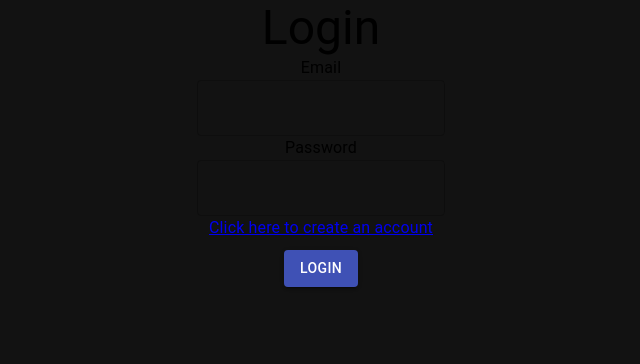
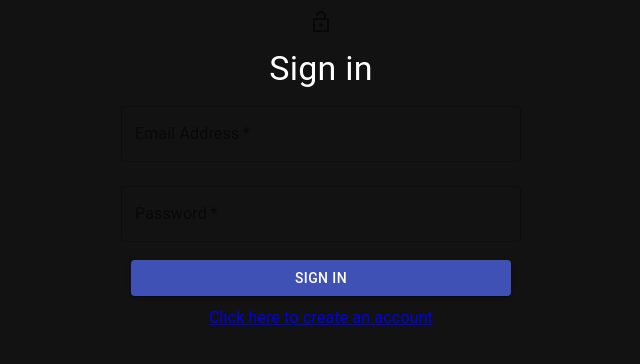
Before and after one commit to Dec2020PandA/Tyler_Nguyen_SoloProject, a React (Create React App) app in the folder client/: page / in a window 1280 px wide. Shown: the top 364 px of the page, without its empty margins (319-959 px from the left). Built offline with nearby package versions, Linux system fonts and the light colour scheme.

Commit message:
routing changes

```diff
--- a/client/src/App.js
+++ b/client/src/App.js
@@ -11,8 +11,8 @@ function App() {
     <div className="App">
       <Router>
         <Main default />
-        <Dashboard path="/dashboard" />
-        <DrinkSearch path="/search" />
+        <Dashboard path="/user/:id/dashboard" />
+        <DrinkSearch path="/user/:id/search" />
         <DrinkPage path="/:id/details" />
       </Router>
     </div>
--- a/client/src/components/DrinkDetail.js
+++ b/client/src/components/DrinkDetail.js
@@ -6,13 +6,11 @@ import Grid from "@material-ui/core/Grid";
 import { navigate } from "@reach/router";
 import Typography from "@material-ui/core/Typography";
 
-import IngredientDialog from "./IngredientDialog";
-
 import { useStyles } from "../css/GlobalStyles";
 
 function DrinkDetail(props) {
   const classes = useStyles();
-  const { drink } = props;
+  const { drink, isDisabled } = props;
   const [isOpen, setIsOpen] = useState(false);
   const [drinkObject] = useState(drink);
 
@@ -21,7 +19,7 @@ function DrinkDetail(props) {
     axios
       .post("http://localhost:8000/api/drink/create", { drinkObject })
       .then((res) => {
-        navigate("/dashboard");
+        navigate(`/user/${props.id}/dashboard`);
       })
       .catch((err) => {
         console.log(err);
@@ -37,6 +35,7 @@ function DrinkDetail(props) {
   };
 
   return (
+    <React.Fragment>
       <div>
         <div onClick={handleOpen}>
           <Grid container direction="column" style={{ width: 200, margin: 25 }}>
@@ -53,8 +52,18 @@ function DrinkDetail(props) {
               onSubmit={createDrink}
               style={{ outline: "none", height: 600, width: 600 }}
             >
-            <Grid style={{ margin: 10 }}>
-              <Grid container direction="row">
+              <Grid
+                style={{
+                  height: 600,
+                  width: 600,
+                  padding: 15,
+                  display: "flex",
+                }}
+                direction="column"
+                container
+              >
+                {/* img/description */}
+                <Grid container item direction="row" style={{ width: 580 }}>
                   <img
                     src={drink.strDrinkThumb + "/preview"}
                     alt={"blue"}
@@ -67,22 +76,38 @@ function DrinkDetail(props) {
                     <Typography style={{ fontSize: 15 }}>
                       Type: {drink.strCategory}
                     </Typography>
-                  <Grid style={{ marginTop: 15, width: 320, height: 180 }}>
+                    <Grid
+                      container
+                      style={{ marginTop: 15, width: 320, height: 180 }}
+                      direction="row"
+                    >
+                      <Grid item direction="column">
                         {Object.keys(drink)
                           .filter((ing) => ing.includes("strIngredient"))
                           .map((x) => (
                             <Typography>{drink[x]}</Typography>
                           ))}
                       </Grid>
+                      <Grid item direction="column" style={{ paddingLeft: 5 }}>
+                        {Object.keys(drink)
+                          .filter((ing) => ing.includes("strMeasure"))
+                          .map((x) => (
+                            <Typography>{drink[x]}</Typography>
+                          ))}
                       </Grid>
                     </Grid>
-              <Grid style={{ marginTop: 10 }}>
+                  </Grid>
+                </Grid>
+                {/* instructions */}
+                <Grid item style={{ marginTop: 20, width: 580, height: 230 }}>
                   <Typography>{drink.strInstructions}</Typography>
                 </Grid>
-              <Grid>
+                {/* submit button */}
+                <Grid container item style={{ width: 580 }} justify="flex-end">
                   <SubmitButton
                     buttonTitle="Add to favorite"
                     buttonColor="primary"
+                    isDisabled={isDisabled}
                   />
                 </Grid>
               </Grid>
@@ -90,6 +115,7 @@ function DrinkDetail(props) {
           </Modal>
         </div>
       </div>
+    </React.Fragment>
   );
 }
 
--- a/client/src/components/Header.js
+++ b/client/src/components/Header.js
@@ -11,6 +11,7 @@ import Snackbar from "@material-ui/core/Snackbar";
 import { navigate } from "@reach/router";
 import Alert from "@material-ui/lab/Alert";
 import Divider from "@material-ui/core/Divider";
+import Grid from "@material-ui/core/Grid";
 import { useStyles } from "../css/GlobalStyles";
 
 function Header(props) {
@@ -38,31 +39,45 @@ function Header(props) {
   return (
     <div>
       <Toolbar className={classes.toolbar}>
+        <Grid
+          container
+          direction="row"
+          alignItems="center"
+          style={{ width: "100%" }}
+        >
+          <Grid item>
             <Button
               onClick={() => {
-            navigate("/dashboard");
+                navigate(`/user/${props.id}/dashboard`);
               }}
             >
               <Typography className={classes.text}>Drinks on Demand</Typography>
             </Button>
-
+          </Grid>
+          <Grid item>
+            {" "}
             <IconButton
               onClick={() => {
-            navigate("/search");
+                navigate(`/user/${props.id}/search`, {
+                  state: { id: props.id },
+                });
               }}
             >
               <SearchIcon className={classes.text} />
             </IconButton>
+          </Grid>
+          <Grid item>
             <Button
               onClick={() => {
                 handleLogout();
               }}
-          variant="outlined"
               size="small"
               className={classes.logout}
             >
               <Typography className={classes.text}>Log out</Typography>
             </Button>
+          </Grid>
+        </Grid>
       </Toolbar>
       <Divider className={classes.divider} />
       <Snackbar open={open} autoHideDuration={6000} onClose={handleClose}>
--- a/client/src/components/LoginForm.js
+++ b/client/src/components/LoginForm.js
@@ -4,7 +4,12 @@ import { Link, navigate } from "@reach/router";
 import TextField from "@material-ui/core/TextField";
 import Typography from "@material-ui/core/Typography";
 import SubmitButton from "./SubmitButton";
+import Grid from "@material-ui/core/Grid";
+import LockOpenSharpIcon from "@material-ui/icons/LockOpenSharp";
+
+import { useStyles } from "../css/GlobalStyles";
 function LoginForm() {
+  const classes = useStyles();
   const [email, setEmail] = useState("");
   const [password, setPassword] = useState("");
 
@@ -20,32 +25,50 @@ function LoginForm() {
         { withCredentials: true }
       )
       .then((res) => {
-        console.log(res.data);
-        navigate("/dashboard");
+        console.log(res.data.msg);
+        navigate(`/user/${res.data.msg}/dashboard`);
       })
       .catch((err) => console.log(err));
   };
   return (
     <div>
-      <Typography variant="h3">Login</Typography>
-      <form onSubmit={handleLogin}>
-        <Typography>Email</Typography>
+      <form onSubmit={handleLogin} style={{ width: "100%", height: "100%" }}>
+        <Grid
+          container
+          direction="column"
+          style={{
+            width: 400,
+            marginTop: 100,
+            margin: "auto",
+          }}
+        >
+          <Grid>
+            <LockOpenSharpIcon color="action" style={{ margin: 10 }} />
+          </Grid>
+          <Typography variant="h4" className={classes.text}>
+            Sign in
+          </Typography>
           <TextField
+            margin="normal"
+            required
+            label="Email Address"
             variant="outlined"
             value={email}
             onInput={(e) => setEmail(e.target.value)}
-        />
-
-        <Typography>Password</Typography>
+          />{" "}
           <TextField
+            margin="normal"
+            required
+            label="Password"
             variant="outlined"
-          value={[password]}
+            value={password}
             onInput={(e) => setPassword(e.target.value)}
           />
+          <SubmitButton buttonTitle="Sign In" buttonColor="primary" />
           <Link to="/register">
             <Typography>Click here to create an account</Typography>
           </Link>
-        <SubmitButton buttonTitle="Login" buttonColor="primary" />
+        </Grid>
       </form>
     </div>
   );
--- a/client/src/components/SearchResults.js
+++ b/client/src/components/SearchResults.js
@@ -2,7 +2,7 @@ import React from "react";
 
 import Typography from "@material-ui/core/Typography";
 import Grid from "@material-ui/core/Grid";
-import {useStyles } from '../css/GlobalStyles'
+import { useStyles } from "../css/GlobalStyles";
 import DrinkDetail from "./DrinkDetail";
 
 function SearchResults(props) {
@@ -19,11 +19,17 @@ function SearchResults(props) {
         }}
       >
         <Grid container style={{ width: 1000, margin: "auto" }}>
-          {results && results !== null
-            ? results.map((drink, index) => {
-                return <DrinkDetail drink={drink} key={index} />;
-              })
-            : <Typography className={classes.text}>no drink searches found</Typography>}
+          {results && results !== null ? (
+            results.map((drink, index) => {
+              return (
+                <DrinkDetail drink={drink} isDisabled={false} id={props.id} />
+              );
+            })
+          ) : (
+            <Typography className={classes.text}>
+              no drink searches found
+            </Typography>
+          )}
         </Grid>
       </Grid>
     </div>
```
Also changed, not shown: 1 other file (tests, documents, lock files or other folders). Lines whose indentation alone changed are shown as unchanged.
